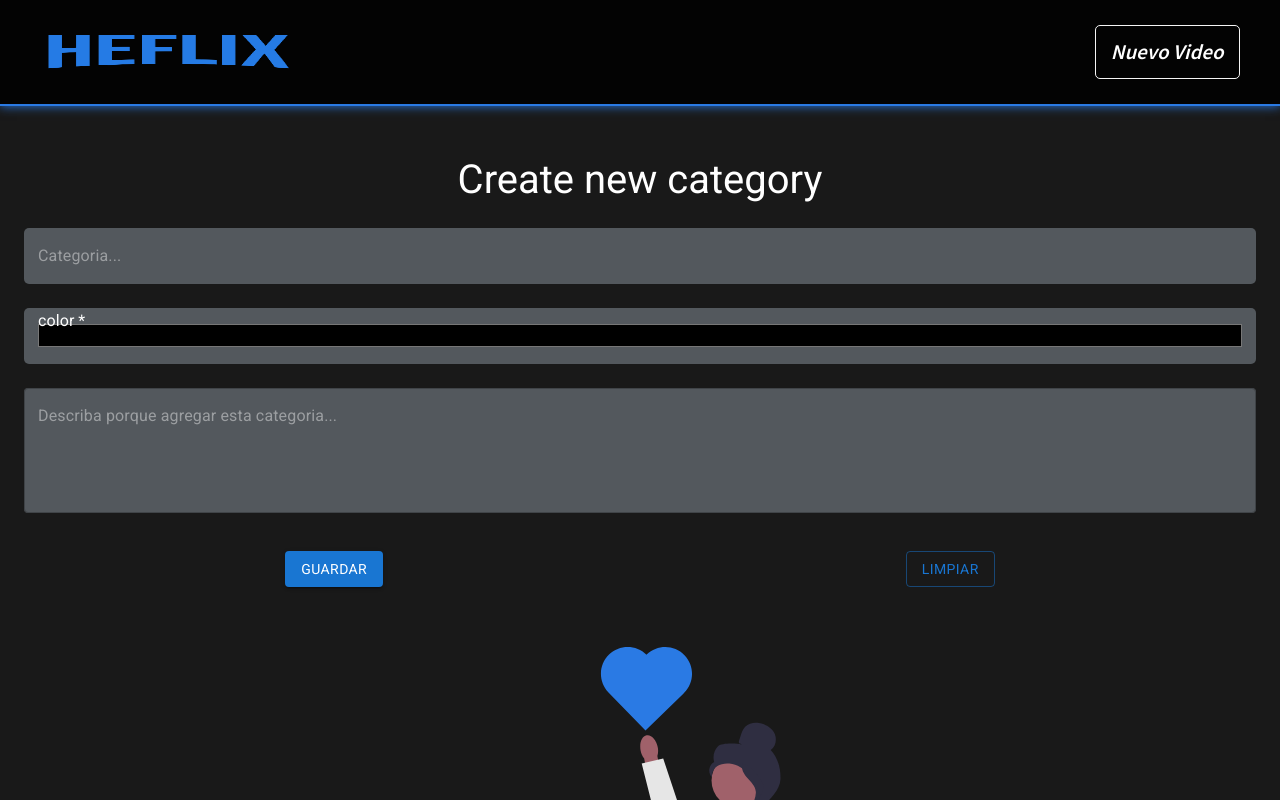
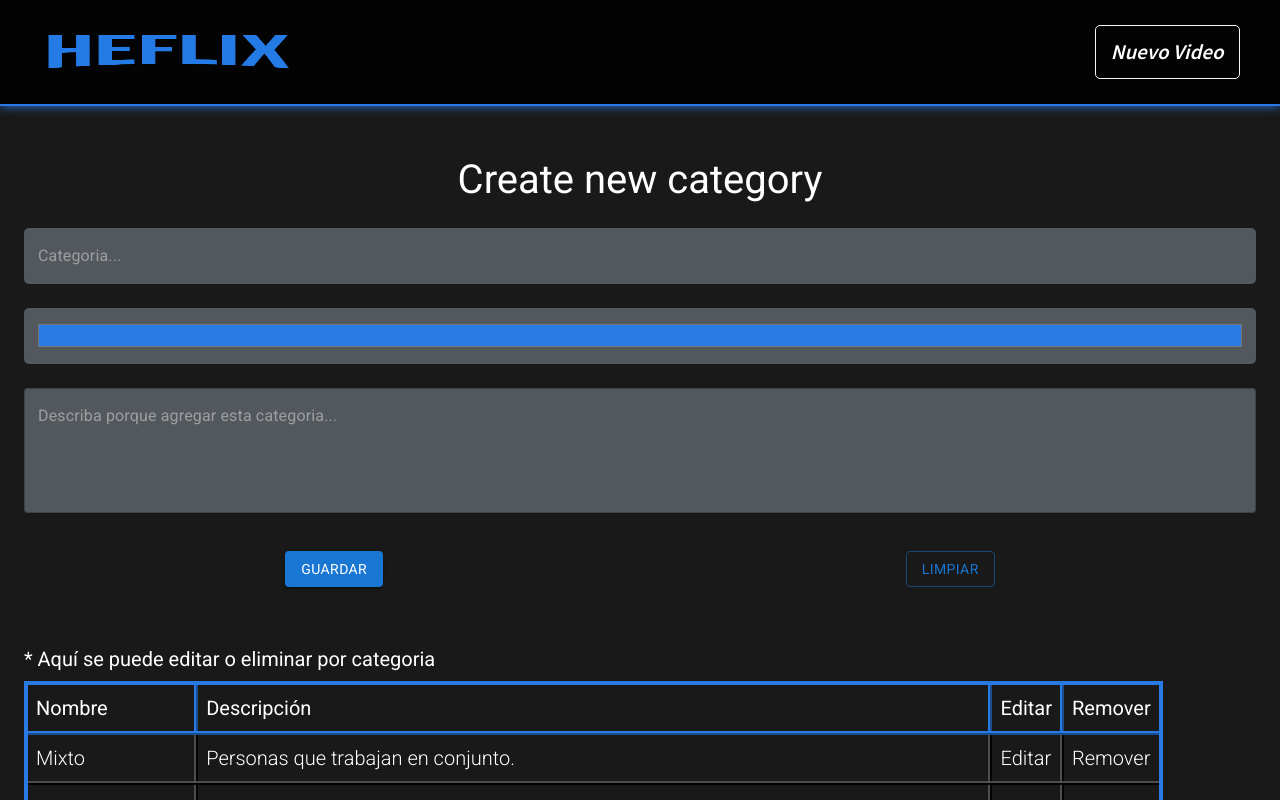
Before and after one commit to Deisy08/heflix, a React (Create React App) app: page /NewCategorie in a window 1280 px wide. Shown: the top 800 px of the page. Built offline with nearby package versions, Linux system fonts and the light colour scheme; data requests are answered from the project's data file.

Commit message:
corrigiendo validación del color

```diff
--- a/src/Pages/NewCategoria.jsx
+++ b/src/Pages/NewCategoria.jsx
@@ -78,7 +78,12 @@ const EspContenedor=styled.div`
     align-items: center;
     margin-top: 30px;
 `
-
+const Simg=styled.img`
+    width: 80%;
+    @media (min-width: 768px) {
+        display: none;
+    }
+`
 
 const NewCategoria = ({ addCategoria, fetchCategorias }) =>{
     const navigate = useNavigate();
@@ -87,10 +92,7 @@ const NewCategoria = ({ addCategoria, fetchCategorias }) =>{
         value : "",
         valid:null
     })
-    const [color,setColor]= useState({
-        value : "",
-        valid:null
-    })
+    const [color,setColor]= useState("#2a7ae4")
     const [descripcion,setDescripcion]= useState({
         value : "",
         valid:null
@@ -134,6 +136,7 @@ const NewCategoria = ({ addCategoria, fetchCategorias }) =>{
         setColor({value: ""});
         setDescripcion({value: ""});
     };
+    const isValidColor = /^#[0-9a-fA-F]{6}$/.test(color)
 
     return <><Container maxWidth="xl" className="formulario">
         <Box
@@ -164,14 +167,16 @@ const NewCategoria = ({ addCategoria, fetchCategorias }) =>{
             />
 
             <CssTextField  required
-                fullWidth margin="normal" label="color"
+                fullWidth margin="normal"
                 type="color"
-                error={color.valid === false}
-                helperText={color.valid === false && "El título debe tener entre 2 y 25 letras y permitir mayúsculas, minúsculas, espacios, y la letra ñ."}
-                value={color.value}
+                error={!isValidColor}
+                helperText={
+                    isValidColor === false
+                      && "Elige un color válido"}
+
+                value={color}
                 onChange={(e)=>{
-                    const color= e.target.value
-                    setColor({value:color, valid:true})
+                    setColor(e.target.value)
                 }}
             />
 
@@ -204,7 +209,7 @@ const NewCategoria = ({ addCategoria, fetchCategorias }) =>{
             </EspContenedor>
 
             <EspContenedor>
-                <img src={좋아} alt="img de apreciación"/>
+                <Simg src={좋아} alt="img de apreciación"/>
             </EspContenedor>
 
             <Mensaje>* Aquí se puede editar o eliminar por categoria </Mensaje>
```
